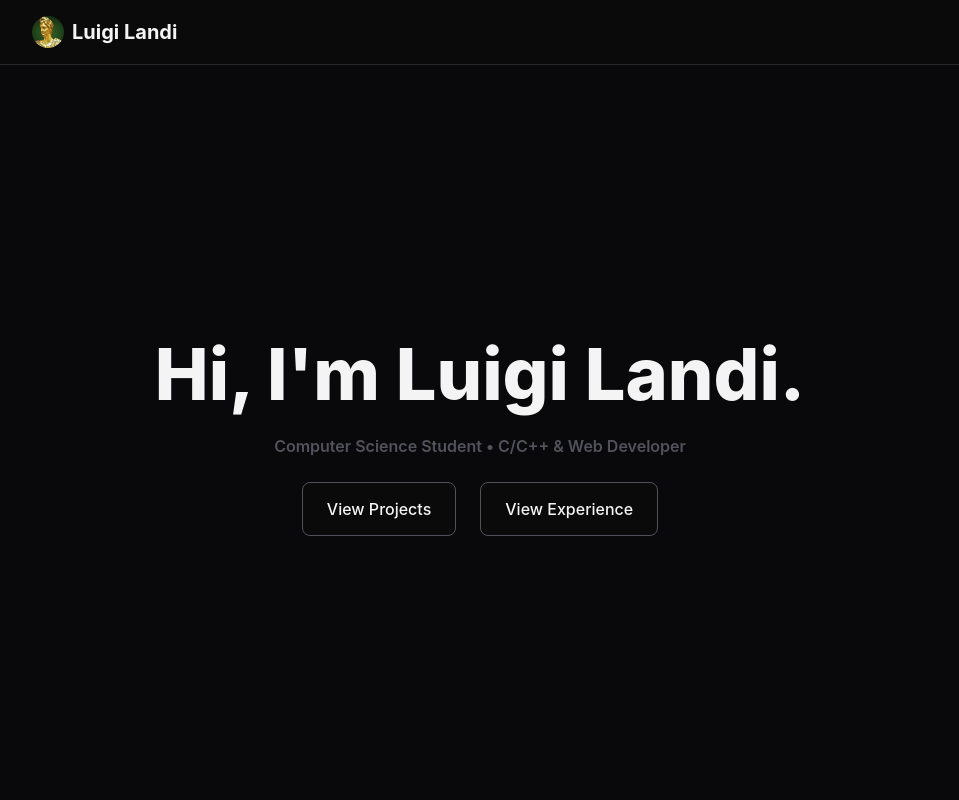
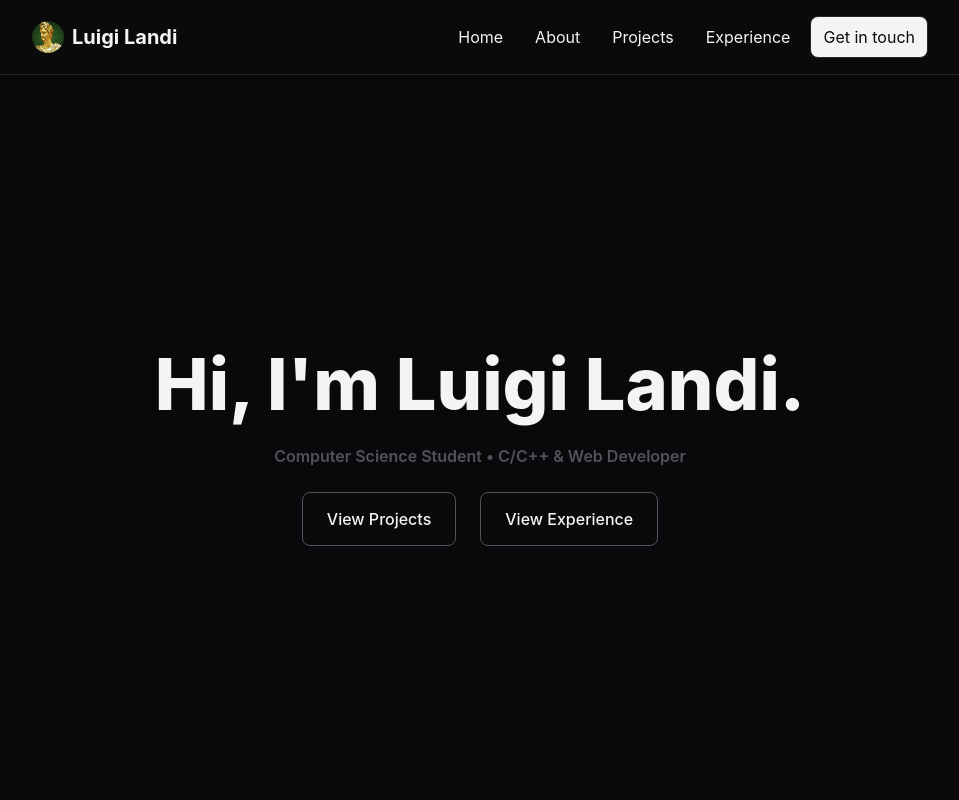
Before and after one commit to landiluigi746/portfolio, an Astro site: page / in a window 1280 px wide. Shown: the top 800 px of the page, without its empty margins (160-1119 px from the left). Built offline with nearby package versions, Linux system fonts and the light colour scheme; Astro itself is replaced by a stand-in of ours.

Commit message:
[fix]: Fix Navbar style on large page size

```diff
--- a/src/components/Navbar.astro
+++ b/src/components/Navbar.astro
@@ -51,7 +51,7 @@ import { Image } from "astro:assets";
         </button>
         <div
             id="sidebar"
-            class="not-md:w-svw not-md:h-svh z-2 fixed top-16 right-0 opacity-0 flex flex-col items-end gap-y-3 translate-x-full not-md:pr-2 not-md:bg-zinc-950/90 transition-all duration-500 md:flex-row md:items-center md:gap-x-2 md:translate-x-0"
+            class="w-svw h-svh z-2 fixed top-16 right-0 opacity-0 flex flex-col items-end gap-y-3 translate-x-full pr-2 bg-zinc-950/90 transition-all duration-500 md:w-max md:h-full md:static md:opacity-100 md:p-0 md:bg-transparent md:flex-row md:items-center md:gap-x-2 md:translate-x-0"
         >
             <a
                 href={`/portfolio/`}
```
